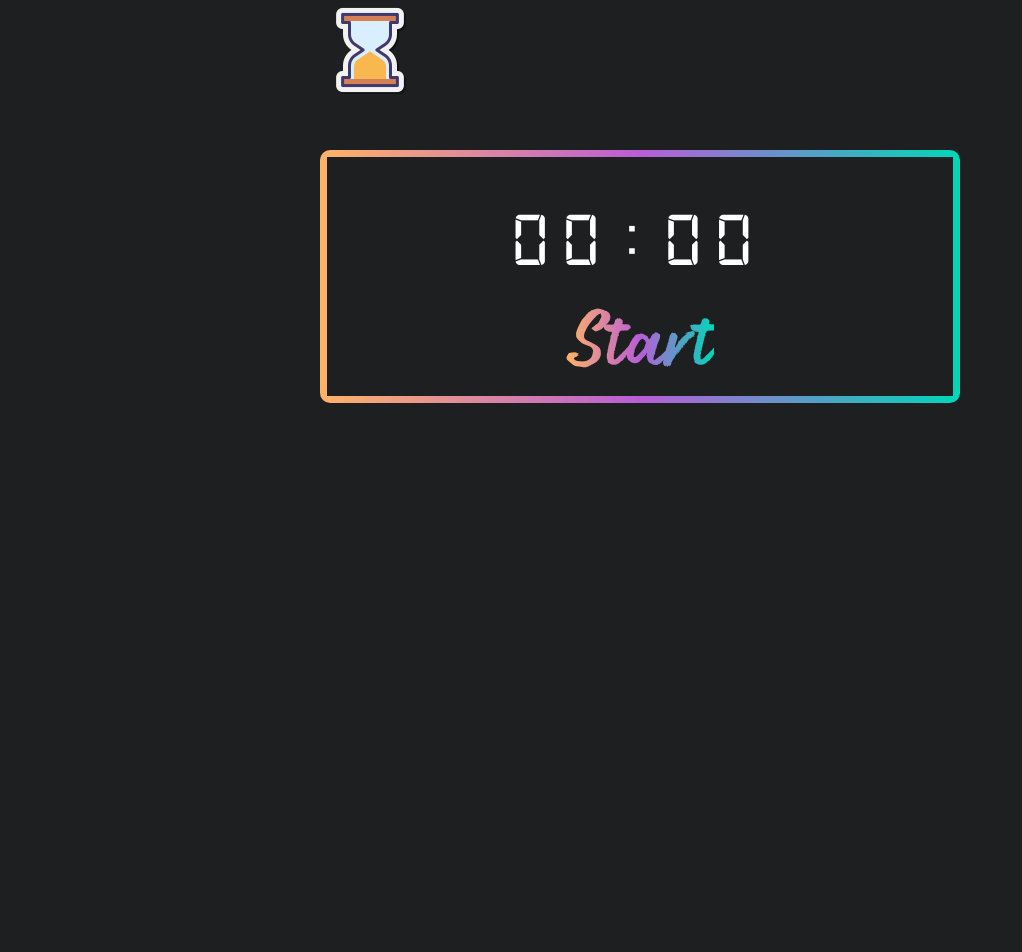
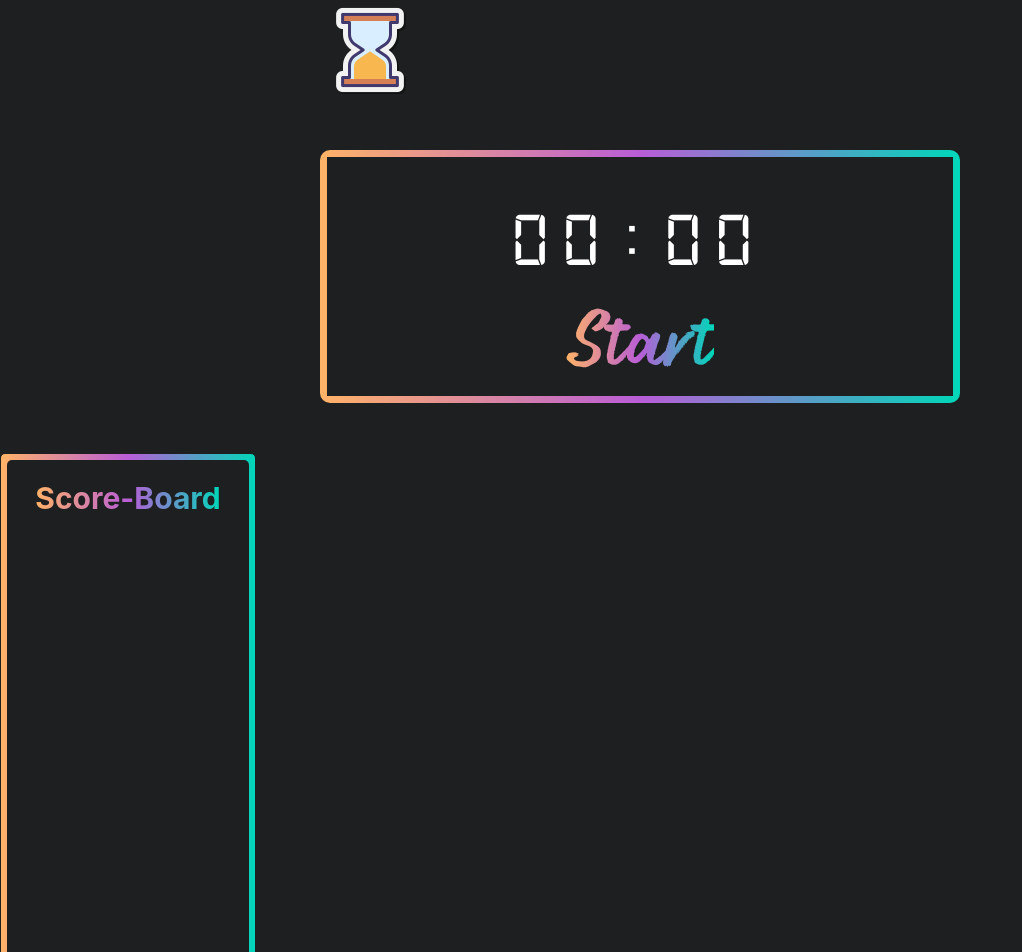
Before and after one commit to jagroshansingh/BullsEye-Game, a React (Create React App) app in the folder frontend/: page / in a window 1280 px wide. Shown: the top 952 px of the page, without its empty margins (0-1022 px from the left). Before the commit the page ends 800 px from the top, so only its background shows below. Built offline with nearby package versions, Linux system fonts and the light colour scheme.

Commit message:
scoreboard updated

```diff
--- a/frontend/src/Components/Score.tsx
+++ b/frontend/src/Components/Score.tsx
@@ -13,7 +13,7 @@ export const Score = (prop: any) => {
   return (
     <div style={{ border: "0px solid", width: "100%" }}>
       <Button
-        colorScheme={"blue"}
+        colorScheme={"#1d1f20"}
         border={"1px"}
         h={"auto"}
         width={"90%"}
--- /dev/null
+++ b/frontend/src/Components/ScoreBoard.css
@@ -0,0 +1,11 @@
+@font-face {
+    font-family: "Young";
+    src: local("Young Style"), url("../fonts/Young Style.ttf") format("truetype");
+  }
+
+.Head{
+    font-family: "Young";
+    background: linear-gradient(270deg, #00d7b9, #b95dd7 50%, #ffb367 100%);
+  -webkit-background-clip: text;
+  -webkit-text-fill-color: transparent;
+}
--- a/frontend/src/Components/ScoreBoard.tsx
+++ b/frontend/src/Components/ScoreBoard.tsx
@@ -1,6 +1,8 @@
 import { Box, Heading, VStack } from "@chakra-ui/react";
 import React from "react";
 import { Score } from "./Score";
+import "./ScoreBoard.css"
+
 
 export const ScoreBoard = ({score}:any) => {
   // const [score, setscore] = React.useState(["one", "two", "three"]);
@@ -11,19 +13,22 @@ export const ScoreBoard = ({score}:any) => {
         color={"white"}
         h={"70vh"}
         background="linear-gradient(270deg, #00d7b9, #b95dd7 50%, #ffb367 100%)"
+        // marginBottom={'50px'}
+        border={'1px solid #1d1f20'}
       >
         <VStack
+
           borderRadius={"5px"}
           flexDirection="column"
           gap={2}
-          bg="black"
+          bg="#1d1f20"
           paddingY={5}
           paddingX={1}
           m="6px"
-          h={"70vh"}
+          h={"68vh"}
           overflow={'hidden'}
         >
-          <Heading size={"md"}>Score-Board</Heading>
+          <Heading size={"lg"} className={'Head'}>Score-Board</Heading>
           {score?.map((each:any, i:any) => (
             <Score key={i} props={each} count={i + 1} />
           ))}
--- a/frontend/src/Pages/GamePage.tsx
+++ b/frontend/src/Pages/GamePage.tsx
@@ -8,7 +8,7 @@ export const GamePage = () => {
   return (
     <div>
       <Stopwatch setscore={setscore} score={score}/>
-      {/* <ScoreBoard score={score}/> */}
+      <ScoreBoard score={score}/>
     </div>
   );
 };
```
